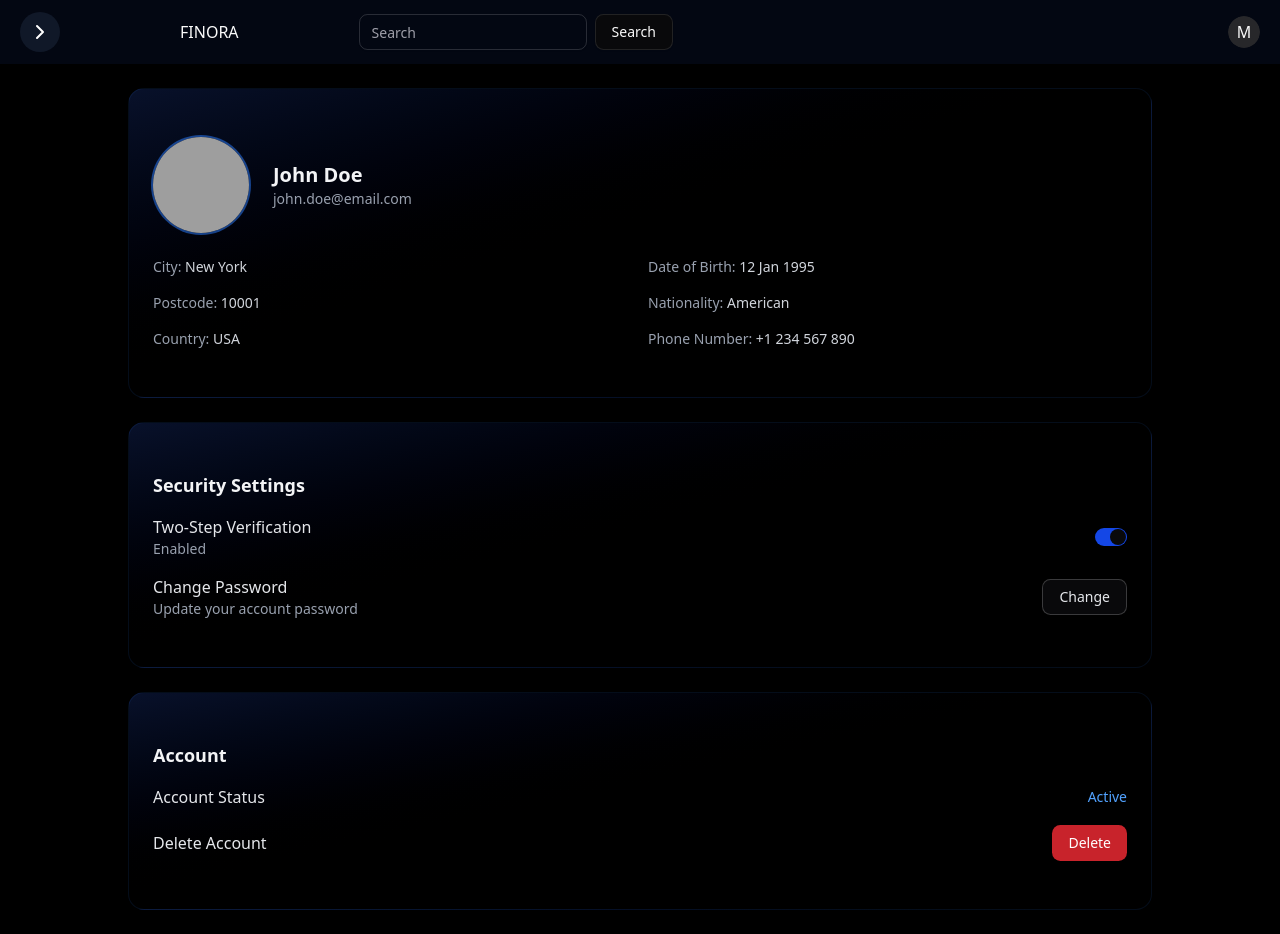
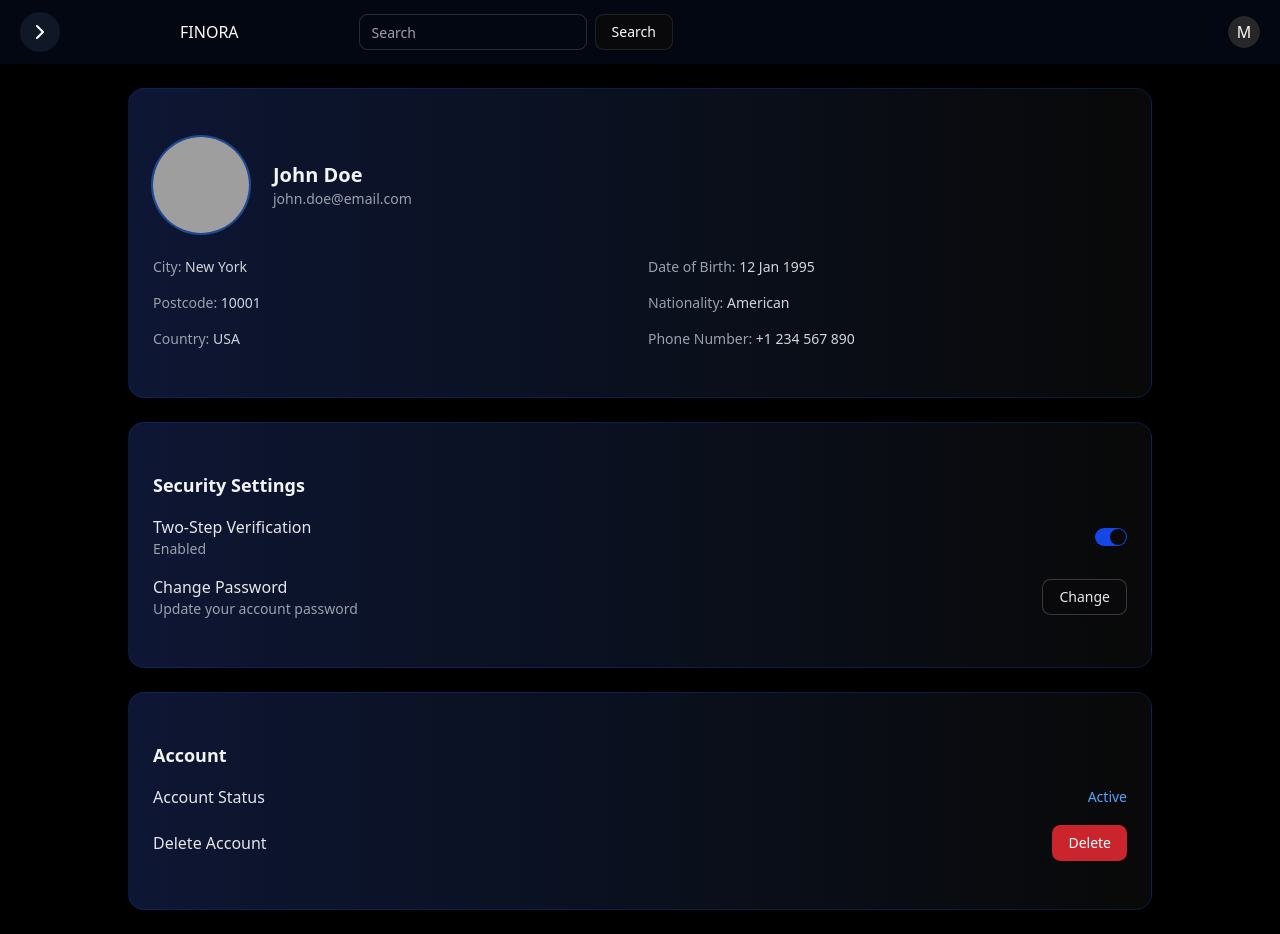
Before and after one commit to madhav-agarwal353/Crypto-Trading-Platform, a React (Vite) app in the folder frontend/: page /profile in a window 1280 px wide. Built offline with nearby package versions, Linux system fonts and the light colour scheme; grey boxes are pictures that could not be loaded.

Commit message:
profile recolouring

```diff
--- a/frontend/src/components/pages/Profile.jsx
+++ b/frontend/src/components/pages/Profile.jsx
@@ -12,7 +12,10 @@ const Profile = () => {
       <div className="max-w-5xl mx-auto space-y-6">
 
         {/* Profile Card */}
-        <Card className="rounded-2xl border border-blue-500/10 bg-gradient-to-br from-blue-900/30 via-black/50 to-black/70 backdrop-blur-xl shadow-xl shadow-black/40">
+        <Card className="rounded-2xl border border-blue-600/20
+bg-gradient-to-r from-blue-950/60 via-slate-900/70 to-neutral-950/85
+backdrop-blur-xl shadow-xl shadow-black/60
+">
           <CardContent className="p-6">
             <div className="flex items-center gap-6">
               <Avatar className="w-24 h-24 ring-2 ring-blue-500/50">
@@ -40,7 +43,10 @@ const Profile = () => {
         </Card>
 
         {/* Security Settings */}
-        <Card className="rounded-2xl border border-blue-500/10 bg-gradient-to-br from-blue-900/30 via-black/50 to-black/70 backdrop-blur-xl shadow-xl shadow-black/40">
+        <Card className=" rounded-2xl border border-blue-600/20
+bg-gradient-to-r from-blue-950/60 via-slate-900/70 to-neutral-950/85
+backdrop-blur-xl shadow-xl shadow-black/60
+">
           <CardContent className="p-6 space-y-4">
             <h3 className="text-lg font-semibold text-gray-100">Security Settings</h3>
 
@@ -70,7 +76,10 @@ const Profile = () => {
         </Card>
 
         {/* Account Settings */}
-        <Card className="rounded-2xl border border-blue-500/10 bg-gradient-to-br from-blue-900/30 via-black/50 to-black/70 backdrop-blur-xl shadow-xl shadow-black/40">
+        <Card className="rounded-2xl border border-blue-600/20
+bg-gradient-to-r from-blue-950/60 via-slate-900/70 to-neutral-950/85
+backdrop-blur-xl shadow-xl shadow-black/60
+">
           <CardContent className="p-6 space-y-4">
             <h3 className="text-lg font-semibold text-gray-100">Account</h3>
 
@@ -92,7 +101,7 @@ const Profile = () => {
         </Card>
 
       </div>
-    </div>
+    </div >
   );
 };
 
```
